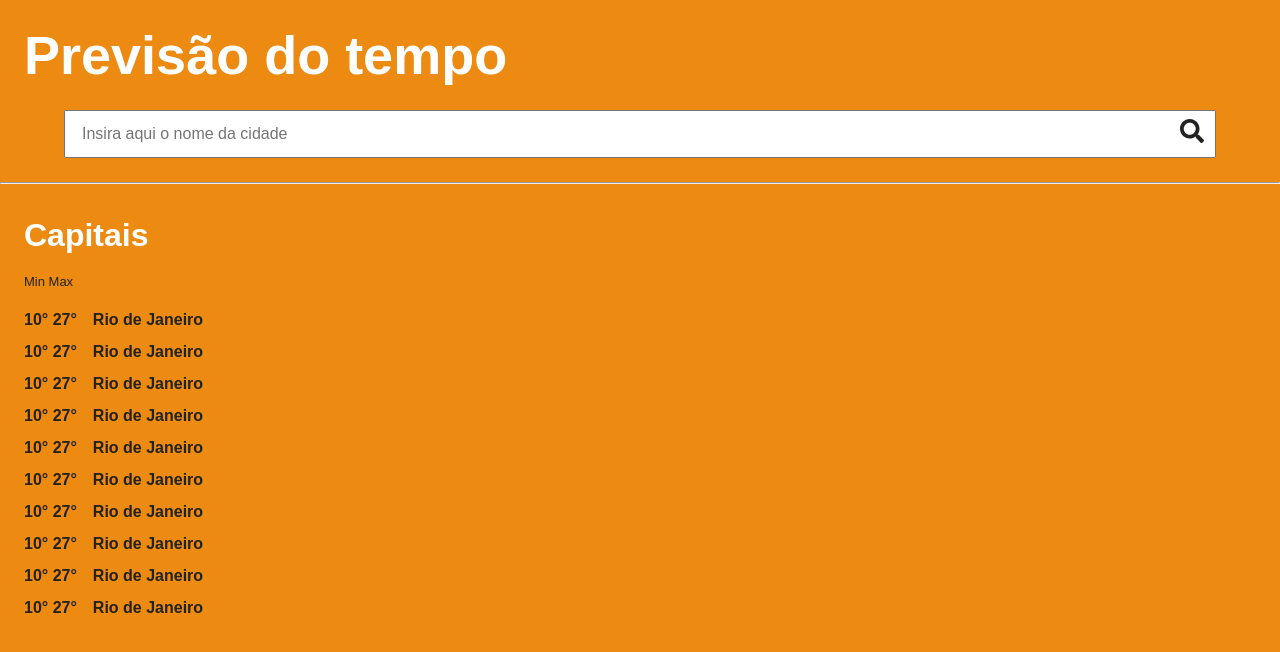
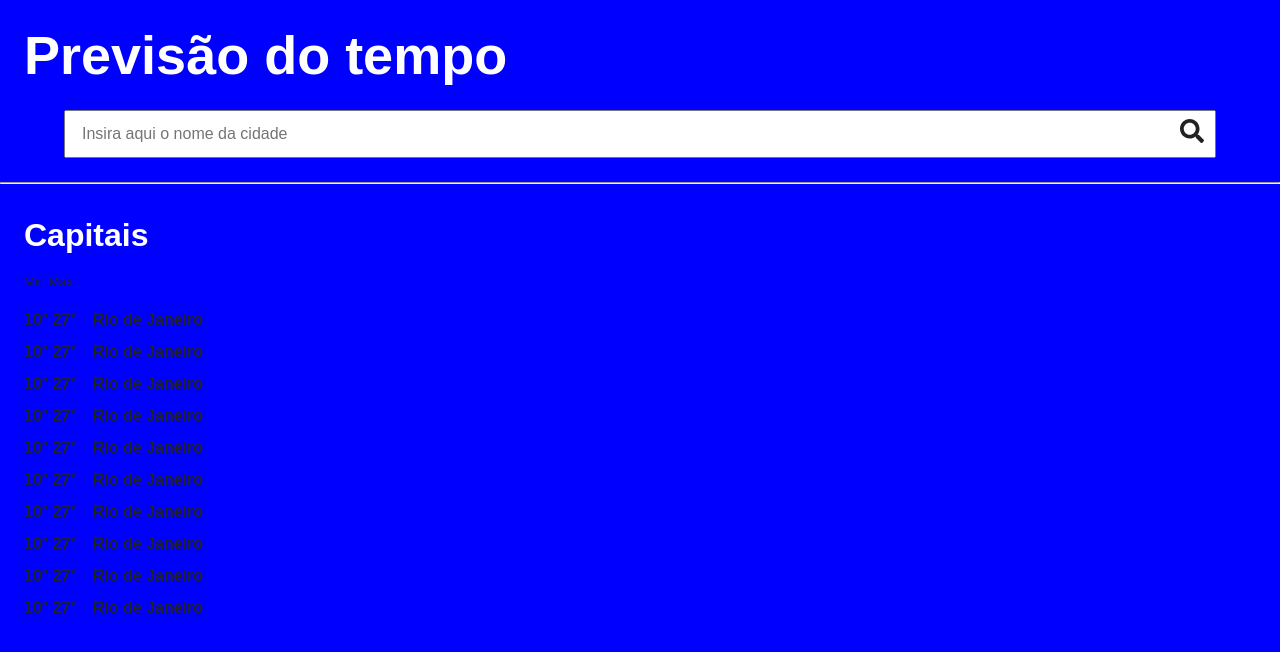
Before and after one commit to douglasmatosdev/weather, a React app: page / in a window 1280 px wide. Shown: the top 652 px of the page. Built offline with nearby package versions, Linux system fonts and the light colour scheme; no server answers.

Commit message:
Change background-color from orange to blue

```diff
--- a/src/index.scss
+++ b/src/index.scss
@@ -1,4 +1,4 @@
 body,
 #root {
-    background-color: #ec8a11;
+    background-color: blue; //ec8a11
 }
```
